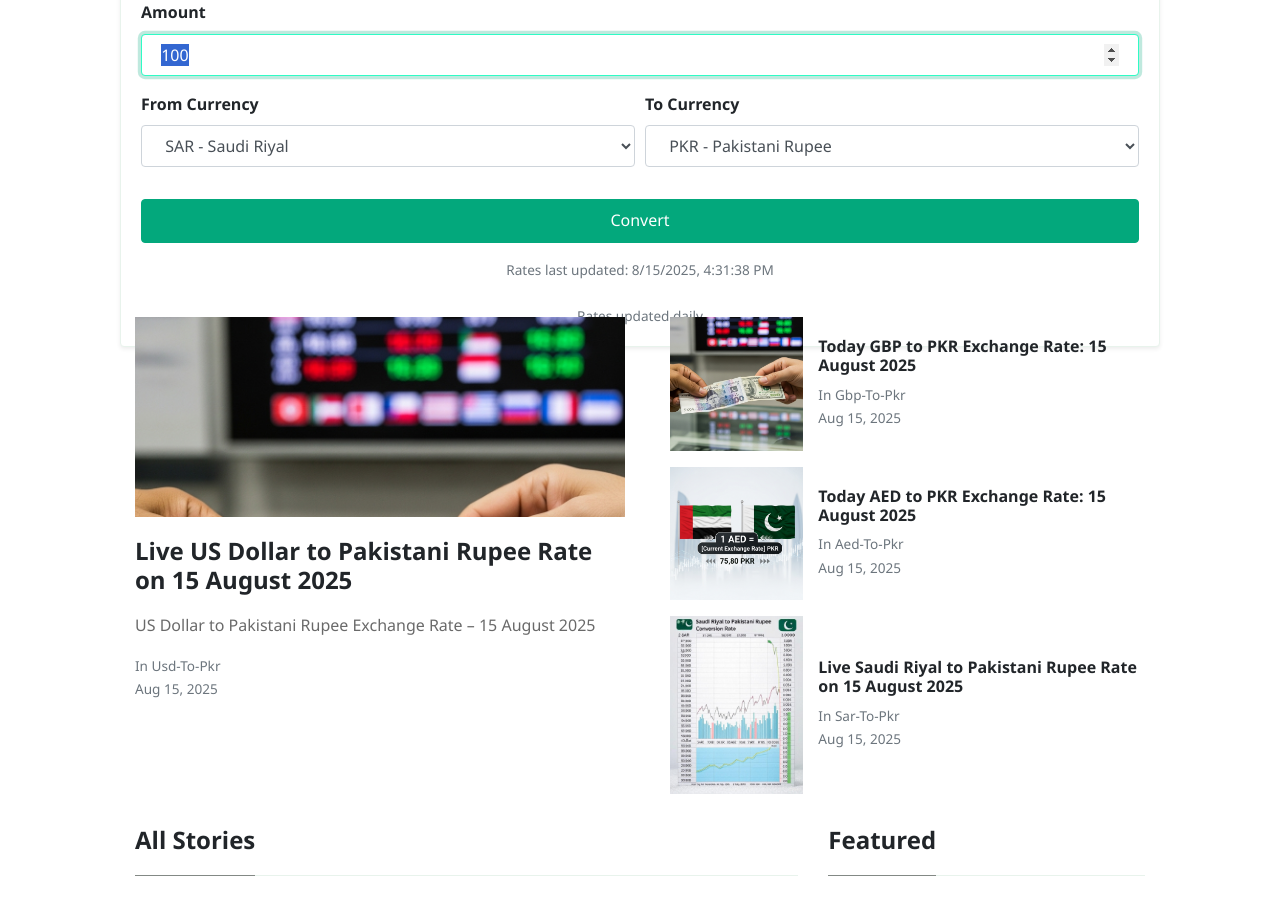
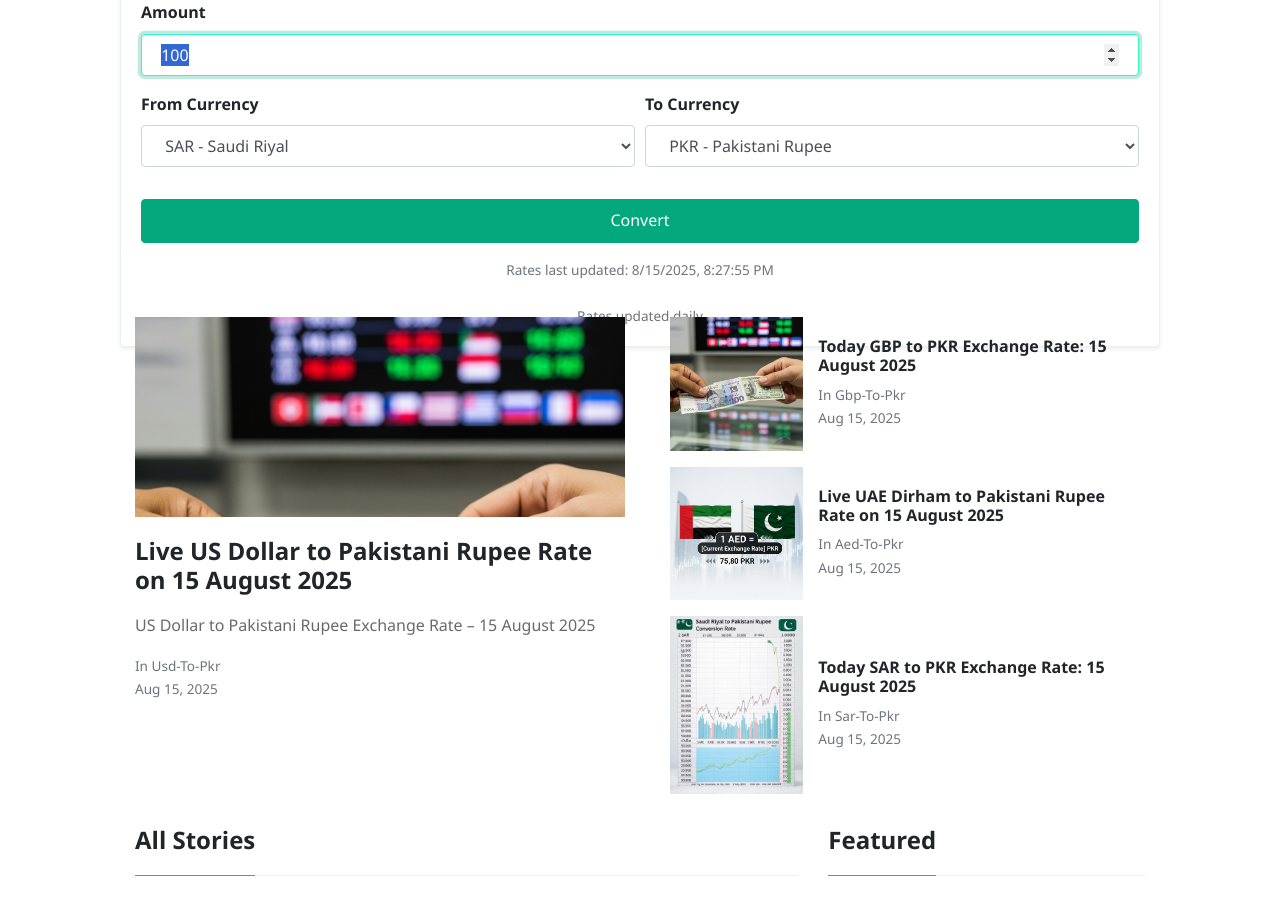
Before and after one commit to mlcom/mlcom.github.io, a Jekyll site: the page built from index.html, in a window 1280 px wide and 900 px high, scrolled down 242 px. Built offline with Jekyll 4.4.1, drawn with Linux system fonts in a browser that asks for light colours; nearby versions of some CDN libraries; the list of posts is cut into pages by our own code.

Commit message:
Automated: Update currency rates and generate daily posts

```diff
--- a/_data/rates.yml
+++ b/_data/rates.yml
@@ -1,4 +1,4 @@
-last_updated_utc: '2025-08-15T16:31:38.868926+00:00'
+last_updated_utc: '2025-08-15T20:27:55.546309+00:00'
 rates:
   AED: 3.6725
   AFN: 68.1609
--- a/_posts/2025-08-15-today-saudi-riyal-to-pkr-exchange-rate-august-2025-prices-updated-sar-to-pkr.md
+++ b/_posts/2025-08-15-today-saudi-riyal-to-pkr-exchange-rate-august-2025-prices-updated-sar-to-pkr.md
@@ -1,6 +1,6 @@
 ---
 layout: post
-title:  'Live Saudi Riyal to Pakistani Rupee Rate on 15 August 2025'
+title:  'Today SAR to PKR Exchange Rate: 15 August 2025'
 author: jane
 categories: [ sar-to-pkr ]
 image: assets/images/sar-to-pkr-rate-today.jpg
--- a/_posts/2025-08-15-today-uae-dirham-to-pkr-exchange-rate-august-2025-prices-updated-aed-to-pkr.md
+++ b/_posts/2025-08-15-today-uae-dirham-to-pkr-exchange-rate-august-2025-prices-updated-aed-to-pkr.md
@@ -1,6 +1,6 @@
 ---
 layout: post
-title:  'Today AED to PKR Exchange Rate: 15 August 2025'
+title:  'Live UAE Dirham to Pakistani Rupee Rate on 15 August 2025'
 author: jane
 categories: [ aed-to-pkr ]
 image: assets/images/aed-to-pkr-rate-today.jpg
```
